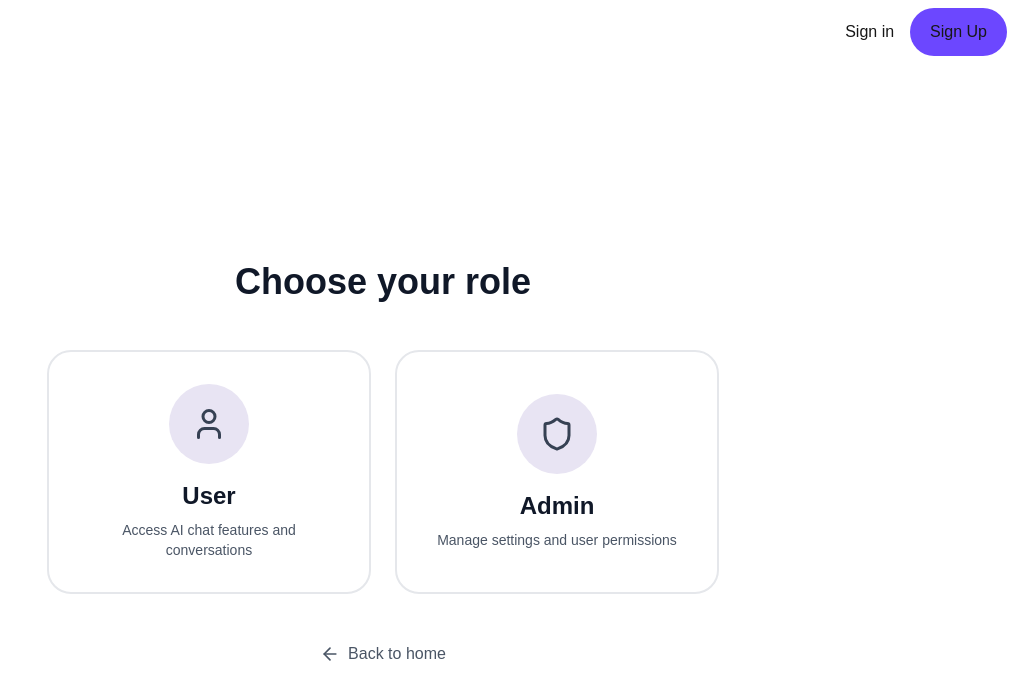
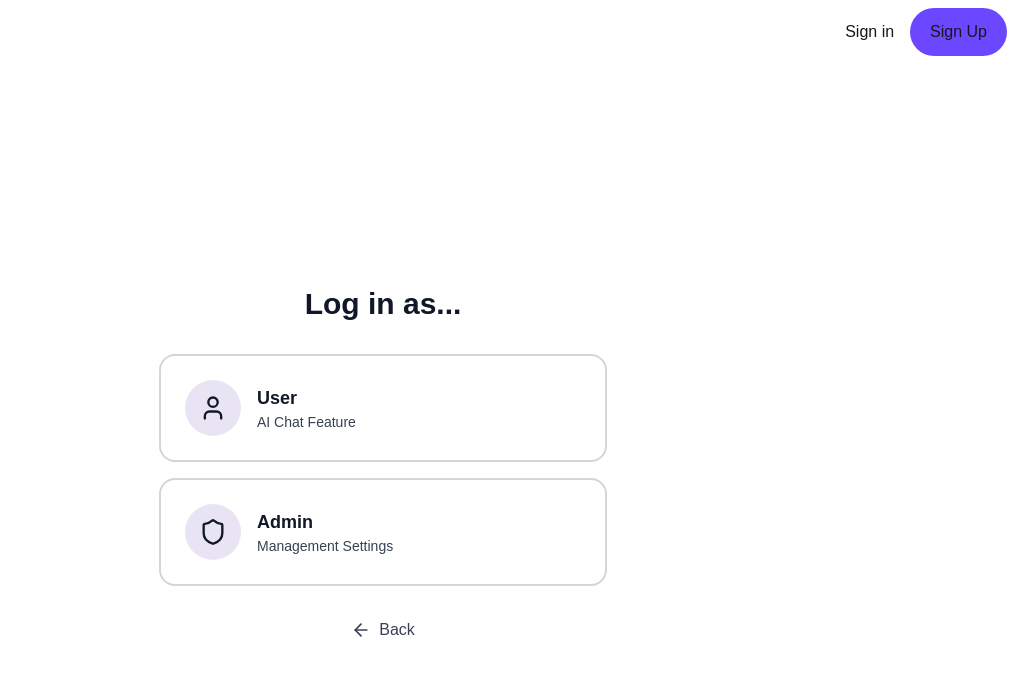
Before and after one commit to ShiXzYz/Aegis-AI, a Next.js app: page /select-role in a window 1280 px wide. Shown: the top 698 px of the page, without its empty margins (257-1280 px from the left). Built offline with nearby package versions, Linux system fonts and the light colour scheme; no server answers.

Commit message:
log in as page changed

```diff
--- a/src/app/select-role/page.tsx
+++ b/src/app/select-role/page.tsx
@@ -81,23 +81,23 @@ export default function SelectRolePage() {
 
   return (
     <div className="min-h-screen bg-white flex items-center justify-center px-4">
-      <div className="w-full max-w-2xl">
-        <h1 className="text-4xl font-semibold text-center mb-12 text-gray-900">Choose your role</h1>
+      <div className="w-full max-w-md">
+        <h1 className="text-3xl font-semibold text-center mb-8 text-gray-900">Log in as...</h1>
 
-        <div className="grid grid-cols-1 md:grid-cols-2 gap-6">
+        <div className="space-y-4">
           {/* User Option */}
           <button
             onClick={() => selectRole('user')}
             disabled={loading}
-            className="group relative bg-white border-2 border-gray-200 rounded-3xl p-8 hover:border-[#E8E4F3] hover:bg-[#E8E4F3]/30 transition-all duration-200 disabled:opacity-50 disabled:cursor-not-allowed"
+            className="w-full bg-white border-2 border-gray-300 rounded-2xl p-6 hover:border-[#E8E4F3] hover:bg-[#E8E4F3]/20 transition disabled:opacity-50 disabled:cursor-not-allowed"
           >
-            <div className="flex flex-col items-center text-center space-y-4">
-              <div className="w-20 h-20 bg-[#E8E4F3] rounded-full flex items-center justify-center group-hover:scale-110 transition-transform">
-                <User size={36} className="text-gray-700" />
+            <div className="flex items-center gap-4">
+              <div className="w-14 h-14 bg-[#E8E4F3] rounded-full flex items-center justify-center flex-shrink-0">
+                <User size={28} className="text-gray-900" />
               </div>
-              <div>
-                <h3 className="font-semibold text-2xl text-gray-900 mb-2">User</h3>
-                <p className="text-sm text-gray-600">Access AI chat features and conversations</p>
+              <div className="text-left">
+                <h3 className="font-semibold text-lg text-gray-900">User</h3>
+                <p className="text-sm text-gray-700">AI Chat Feature</p>
               </div>
             </div>
           </button>
@@ -106,15 +106,15 @@ export default function SelectRolePage() {
           <button
             onClick={() => selectRole('admin')}
             disabled={loading}
-            className="group relative bg-white border-2 border-gray-200 rounded-3xl p-8 hover:border-[#E8E4F3] hover:bg-[#E8E4F3]/30 transition-all duration-200 disabled:opacity-50 disabled:cursor-not-allowed"
+            className="w-full bg-white border-2 border-gray-300 rounded-2xl p-6 hover:border-[#E8E4F3] hover:bg-[#E8E4F3]/20 transition disabled:opacity-50 disabled:cursor-not-allowed"
           >
-            <div className="flex flex-col items-center text-center space-y-4">
-              <div className="w-20 h-20 bg-[#E8E4F3] rounded-full flex items-center justify-center group-hover:scale-110 transition-transform">
-                <Shield size={36} className="text-gray-700" />
+            <div className="flex items-center gap-4">
+              <div className="w-14 h-14 bg-[#E8E4F3] rounded-full flex items-center justify-center flex-shrink-0">
+                <Shield size={28} className="text-gray-900" />
               </div>
-              <div>
-                <h3 className="font-semibold text-2xl text-gray-900 mb-2">Admin</h3>
-                <p className="text-sm text-gray-600">Manage settings and user permissions</p>
+              <div className="text-left">
+                <h3 className="font-semibold text-lg text-gray-900">Admin</h3>
+                <p className="text-sm text-gray-700">Management Settings</p>
               </div>
             </div>
           </button>
@@ -123,10 +123,10 @@ export default function SelectRolePage() {
         {/* Back Button */}
         <button
           onClick={() => signOut(() => router.push('/'))}
-          className="mt-12 flex items-center justify-center gap-2 text-gray-600 hover:text-gray-900 transition mx-auto"
+          className="mt-8 flex items-center justify-center gap-2 text-gray-700 hover:text-gray-900 transition mx-auto"
         >
           <ArrowLeft size={20} />
-          <span>Back to home</span>
+          <span>Back</span>
         </button>
       </div>
     </div>
```
